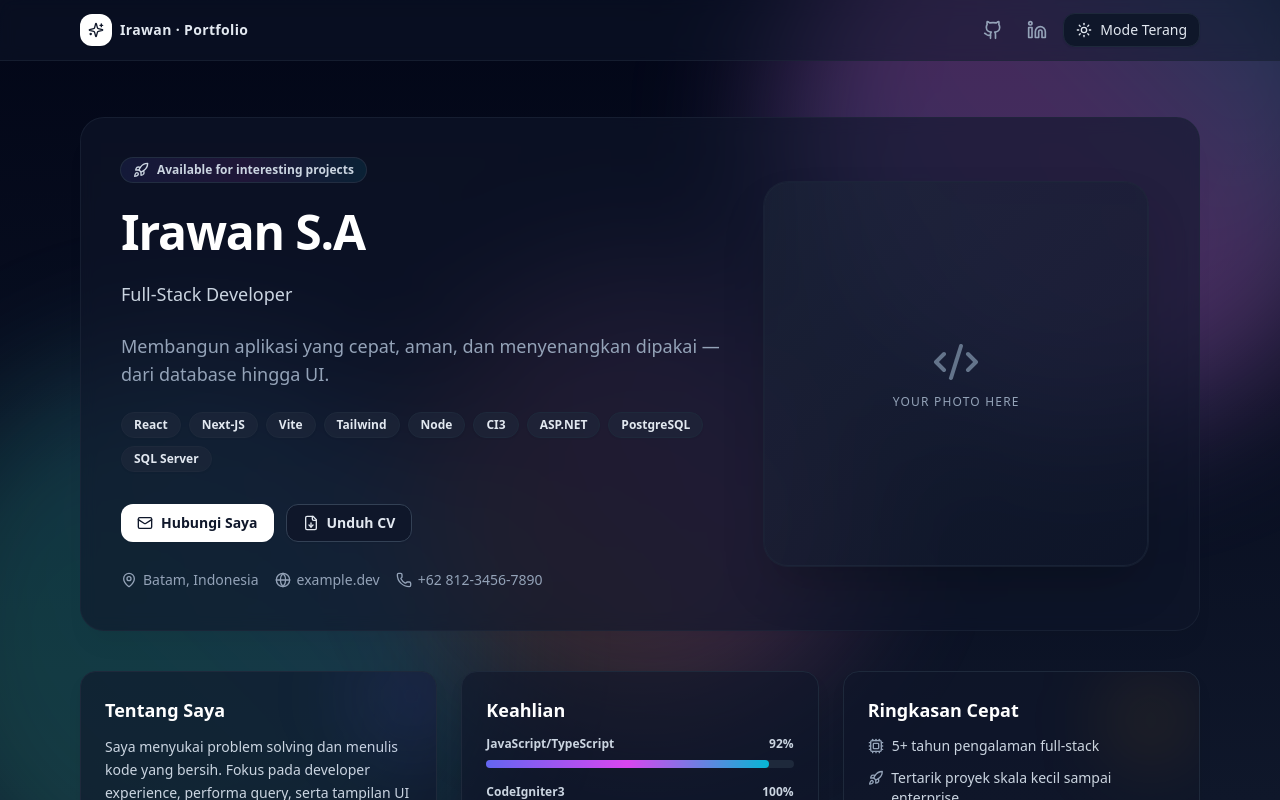
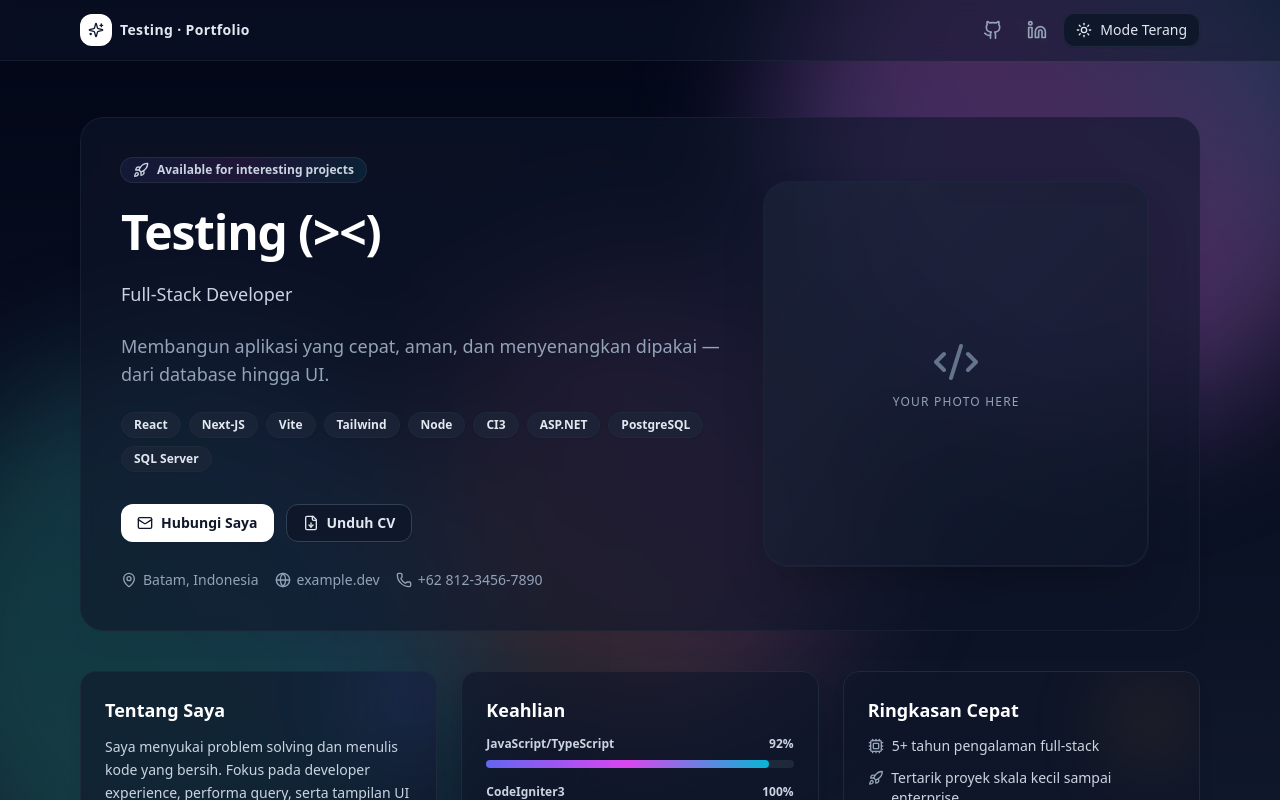
Before and after one commit to Wanmixc/wanCodeSpace, a React (Vite) app: page / in a window 1280 px wide. Shown: the top 800 px of the page. Built offline with nearby package versions, Linux system fonts and the light colour scheme.

Commit message:
🧰update(my-name):v5

```diff
--- a/src/DeveloperPersonalInfo.jsx
+++ b/src/DeveloperPersonalInfo.jsx
@@ -33,7 +33,7 @@ export default function DeveloperPersonalInfo() {
   // —— Data yang mudah diganti
   const profile = useMemo(
     () => ({
-      name: "Irawan S.A",
+      name: "Testing (><)",
       role: "Full‑Stack Developer",
       tagline:
         "Membangun aplikasi yang cepat, aman, dan menyenangkan dipakai — dari database hingga UI.",
```
